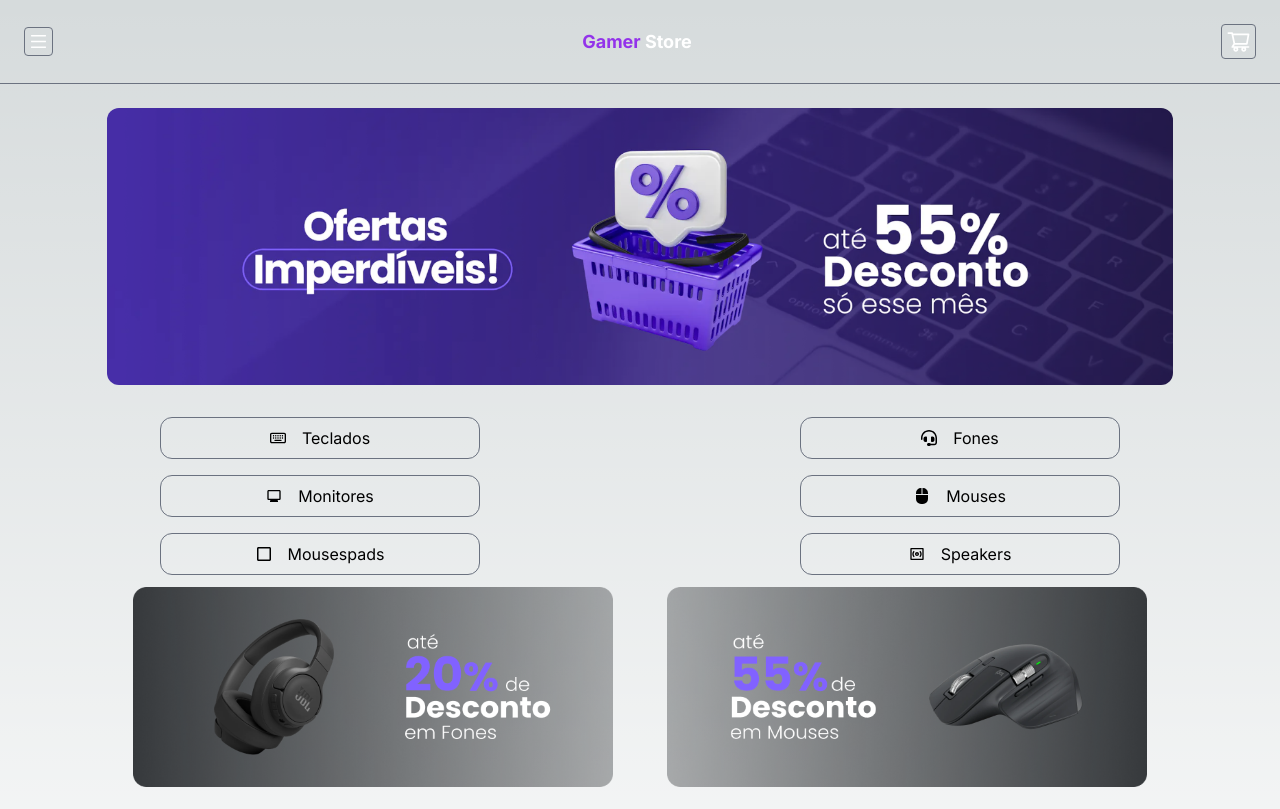
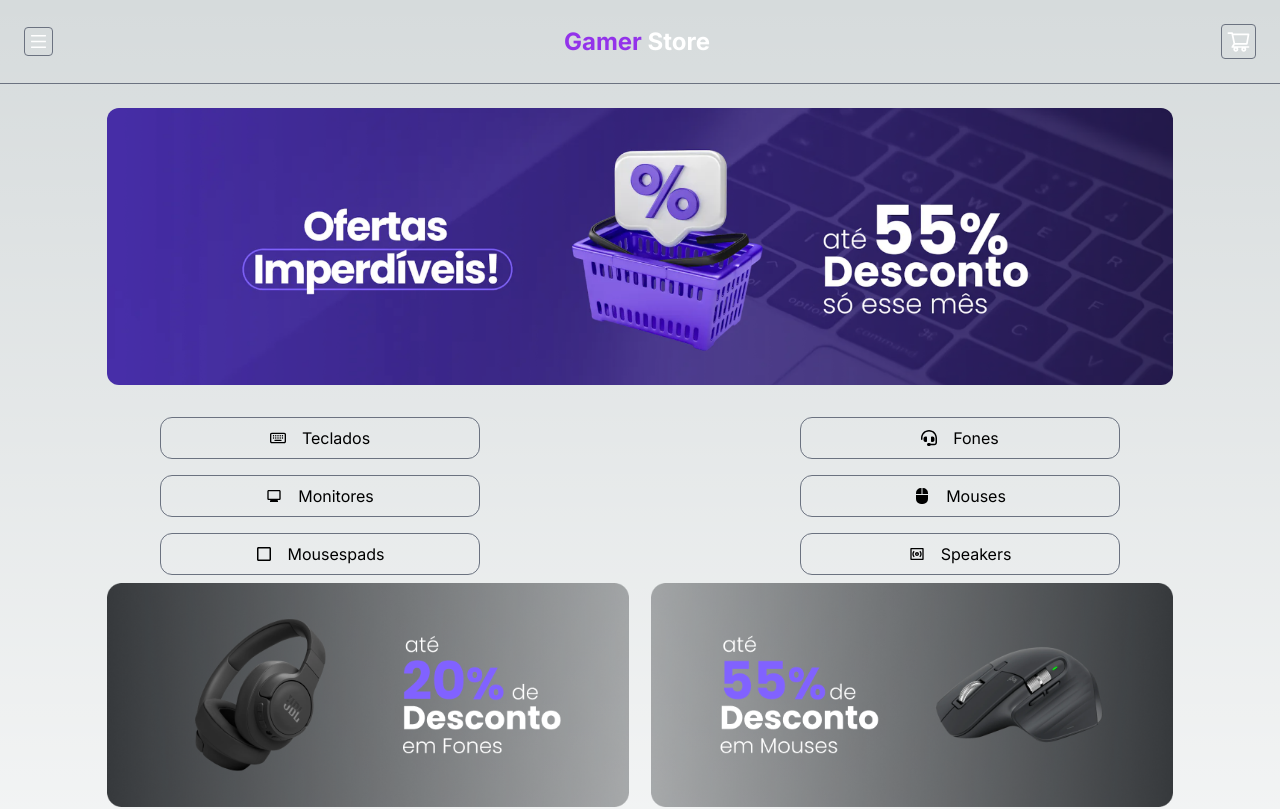
Before and after one commit to RamonMaximiliano/fullstack-gamerstore-02, a Next.js app: page / in a window 1280 px wide. Shown: the top 809 px of the page. Built offline with nearby package versions, Linux system fonts and the light colour scheme; no server answers; the database is empty.

Commit message:
feat: item card

```diff
--- a/app/components/Header/Header.tsx
+++ b/app/components/Header/Header.tsx
@@ -87,7 +87,7 @@ export default function Header() {
             <div className="container mx-auto text-white flex justify-between p-6 items-center border-b border-gray-500">
                 <AiOutlineMenu size={29} onClick={() => handleMenu()} className="cursor-pointer border p-1 rounded border-gray-500"/>
                 <Link href={"/"}>
-                <h1 className="font-bold text-lg cursor-pointer"><span className="text-purple-600">Gamer</span> Store</h1>
+                <h1 className="font-bold text-2xl cursor-pointer"><span className="text-purple-600">Gamer</span> Store</h1>
                 </Link>
                 <AiOutlineShoppingCart size={35} className="cursor-pointer border p-1 rounded border-gray-500"/>
             </div>
--- a/app/components/ProdItem/ProdItem.tsx
+++ b/app/components/ProdItem/ProdItem.tsx
@@ -16,15 +16,15 @@ export default function ProdItem(props: prod) {
     return (
         <>
             <div className="w-[250px] m-6">
-                <div className="bg-slate-900 w-[250px] h-[250px] items-center rounded-2xl">
-                    <div className="w-[70px] h-[30px] flex items-center bg-purple-700 justify-center absolute mt-3 ml-3 rounded-2xl">
+                <div className="bg-slate-900 w-[250px] h-[250px] items-center rounded-2xl flex">
+                    <div className="w-[70px] h-[30px] flex items-center bg-purple-700 justify-center absolute mb-48 ml-3 rounded-2xl">
                         <div className="flex items-center justify-around w-9/12">
                             <FaArrowDownLong />
                             <p>{props.discount}</p>
                             <FaPercentage />
                         </div>
                     </div>
-                    <div className="w-9/12 mx-auto pt-[10%]">
+                    <div className="w-[190px] mx-auto">
                         <img src={props.image[0]} alt="test" className="m-auto my-auto max-w-full"></img>
                     </div>
                 </div>
@@ -39,3 +39,11 @@ export default function ProdItem(props: prod) {
         </>
     );
 }
+
+
+/*
+<div class="flex justify-center items-center h-screen">
+  <div class="bg-gray-200 p-6 rounded-lg">
+    <!-- Your content here -->
+  </div>
+</div> */
--- a/app/page.tsx
+++ b/app/page.tsx
@@ -91,10 +91,10 @@ export default function Home() {
 
       {/*  SECOND BANNER
  */}
-      <div className="container mx-auto hidden lg:flex">
-        <div className="flex mx-auto justify-around w-10/12 items-center text-center">
-          <Image src={fones} alt="Fifty Off Banner" className="w-[480px] h-[200px] m-1" />
-          <Image src={mouses} alt="Fifty Off Banner" className="w-[480px] h-[200px] m-1" />
+      <div className="container mx-auto hidden lg:flex justify-between">
+        <div className="flex mx-auto justify-between w-10/12 items-center text-center">
+          <Image src={fones} alt="Fifty Off Banner" className="w-[49%]" />
+          <Image src={mouses} alt="Fifty Off Banner" className="w-[49%]" />
         </div>
 
       </div>
```
